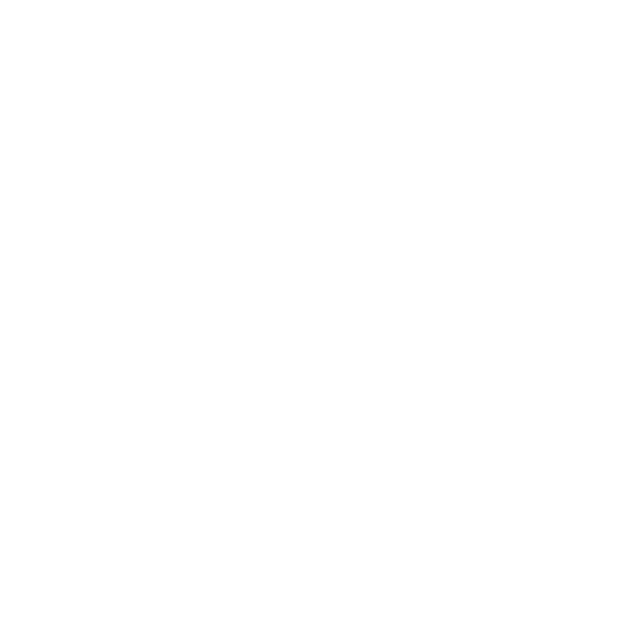
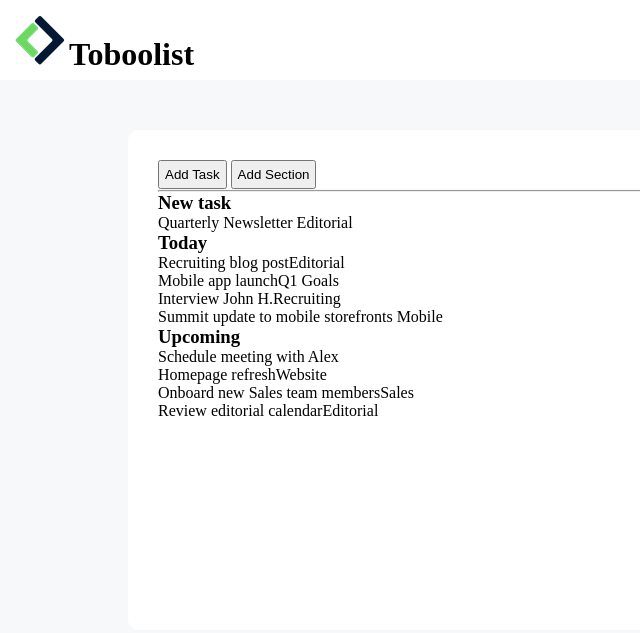
Before and after one commit to ManuelBenini/html-css-toboolist, a plain HTML site: page index.html in a window 1280 px wide. Shown: the whole page, without its empty margins (0-640 px from the left). Drawn offline with Linux system fonts and the light colour scheme.

Commit message:
Spettro html

```diff
--- a/css/style.css
+++ b/css/style.css
@@ -1,5 +1,47 @@
+/* generic */
+
 *{
   margin: 0;
   padding: 0;
   box-sizing: border-box;
 }
+
+body{
+  background-color: #f6f8f9;
+}
+
+header, main{
+  background-color: white;
+}
+
+/* header */
+header{
+  height: 80px;
+}
+
+header .logo img{
+  margin: 15px 0 0 15px;
+}
+
+h1{
+  display: inline-block;
+  height: 50px;
+}
+
+/* main */
+
+.container{
+  height: 500px;
+  width: 80%;
+  margin: 50px auto;
+  border-radius: 10px;
+  padding: 30px;
+}
+
+main .top-section{
+  border-bottom: 1px solid #f6f8f9;
+}
+
+.actions{
+  padding: 5px 5px;
+}
--- a/index.html
+++ b/index.html
@@ -9,5 +9,40 @@
 </head>
 <body>
 
+
+  <header>
+    <div class="logo">
+      <img src="/img/Logo.png" alt="logo toboolist">
+      <h1>Toboolist</h1>
+    </div>
+  </header>
+
+  <main class="container">
+    <div class="top-section">
+      <input type="button" value="Add Task" class="actions">
+      <input type="button" value="Add Section" class="actions">
+    </div>
+    <hr>
+
+    <section>
+      <h3>New task</h3>
+      <p>Quarterly Newsletter <span>Editorial</span></p>
+
+      <h3>Today</h3>
+      <p>Recruiting blog post<span>Editorial</span></p>
+      <p>Mobile app launch<span>Q1 Goals</span></p>
+      <p>Interview John H.<span>Recruiting</span></p>
+      <p>Summit update to mobile storefronts <span>Mobile</span></p>
+
+      <h3>Upcoming</h3>
+      <p>Schedule meeting with Alex</p>
+      <p>Homepage refresh<span>Website</span></p>
+      <p>Onboard new Sales team members<span>Sales</span></p>
+      <p>Review editorial calendar<span>Editorial</span></p>
+    </section>
+
+  </main>
+
+
 </body>
 </html>
```
